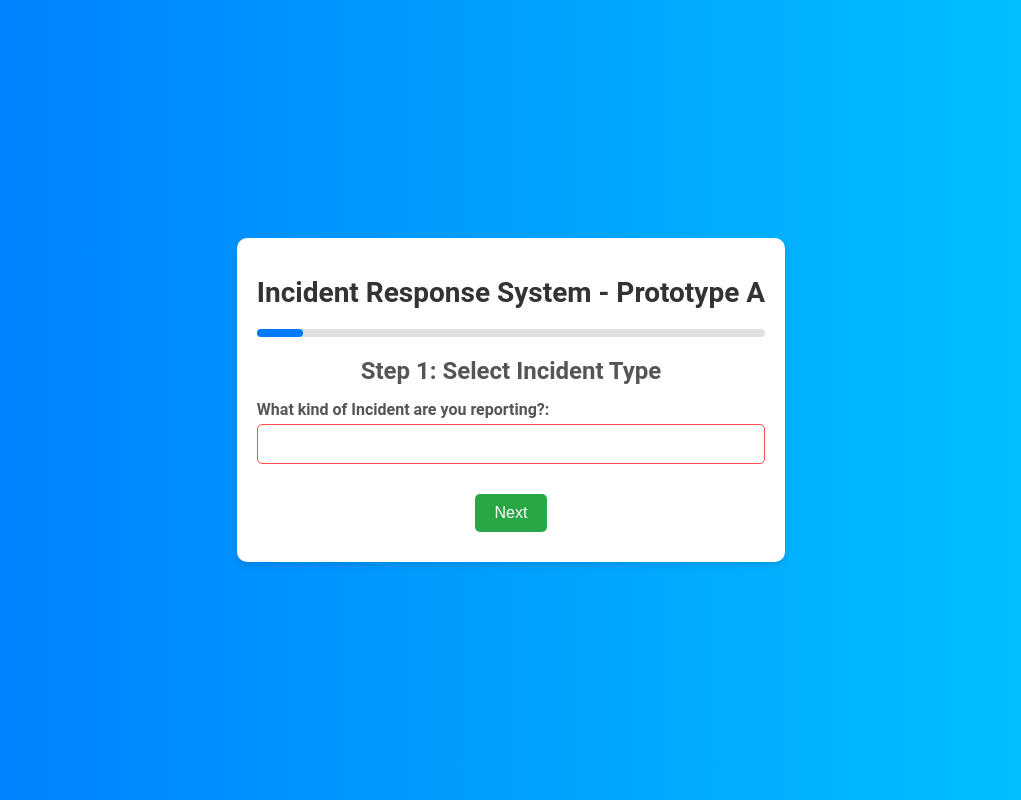
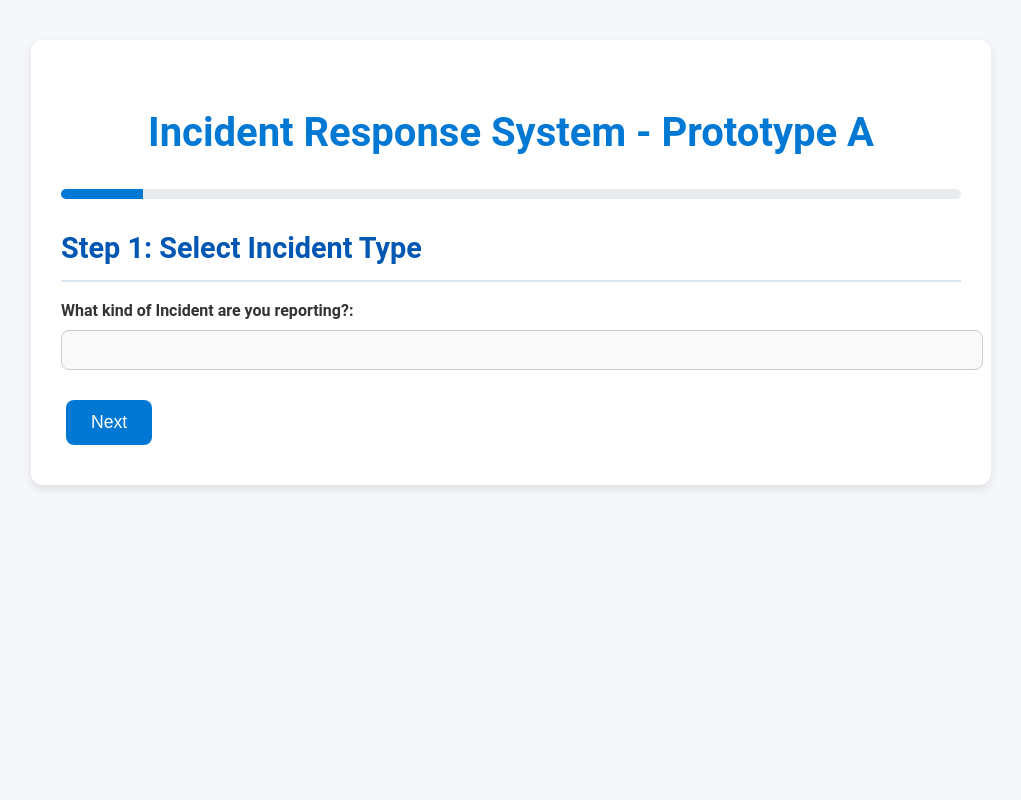
Before and after one commit to joyelpbiju/incident-response-system, a Flask app: page /prototype-a in a window 1280 px wide. Shown: the whole page, without its empty margins (129-1150 px from the left). Run offline with Flask 3, Linux system fonts and the light colour scheme.

Commit message:
Update prototype_a.css

```diff
--- a/static/prototype_a.css
+++ b/static/prototype_a.css
@@ -1,141 +1,166 @@
-/* General Body Styles */
+/* General Body Styling */
 body {
-    font-family: 'Roboto', sans-serif;
-    background: linear-gradient(to right, #007bff, #00c6ff);
+    font-family: 'Roboto', Arial, sans-serif;
     margin: 0;
-    display: flex;
-    justify-content: center;
-    align-items: center;
-    height: 100vh;
+    padding: 0;
+    background-color: #f5f7fa;
+    color: #333;
+    line-height: 1.8;
 }
 
-/* Container for Prototype A */
+/* Container */
 .container {
-    max-width: 700px;
-    margin: 20px auto;
-    padding: 20px;
-    background: white;
-    box-shadow: 0 4px 6px rgba(0, 0, 0, 0.1);
-    border-radius: 10px;
-    text-align: center;
+    max-width: 900px;
+    margin: 40px auto;
+    background: #fff;
+    padding: 30px;
+    border-radius: 12px;
+    box-shadow: 0 4px 10px rgba(0, 0, 0, 0.1);
 }
 
-/* Headings */
+/* Header */
 h1 {
-    font-size: 28px;
-    color: #333;
+    text-align: center;
+    font-size: 2.5em;
+    color: #0078d4;
     margin-bottom: 20px;
-}
-
-h2 {
-    font-size: 24px;
-    color: #555;
-    margin-bottom: 15px;
-}
-
-/* Labels and Inputs */
-label {
-    display: block;
-    font-weight: bold;
-    margin-top: 10px;
-    text-align: left;
-    color: #555;
-}
-
-input, select, textarea {
-    width: 100%;
-    padding: 10px;
-    margin-top: 5px;
-    margin-bottom: 20px;
-    border: 1px solid #ddd;
-    border-radius: 5px;
-    font-size: 16px;
-    box-sizing: border-box;
-}
-
-textarea {
-    resize: vertical;
-}
-
-/* Buttons */
-button {
-    background-color: #007BFF;
-    color: white;
-    padding: 10px 20px;
-    border: none;
-    border-radius: 5px;
-    cursor: pointer;
-    font-size: 16px;
-    margin: 5px;
-    transition: background-color 0.3s ease, transform 0.2s ease;
-}
-
-button:hover {
-    background-color: #0056b3;
-    transform: scale(1.05);
-}
-
-button:disabled {
-    background-color: #ccc;
-    cursor: not-allowed;
 }
 
 /* Progress Bar */
 .progress-bar {
-    width: 100%;
-    background-color: #e0e0e0;
-    border-radius: 4px;
-    height: 8px;
     position: relative;
+    height: 10px;
+    background-color: #e9ecef;
+    border-radius: 5px;
     margin-bottom: 20px;
+    overflow: hidden;
 }
 
 .progress-bar-fill {
     height: 100%;
     width: 0;
-    background-color: #007BFF;
-    border-radius: 4px;
-    transition: width 0.4s ease;
+    background-color: #0078d4;
+    transition: width 0.3s ease;
 }
 
-/* Step Visibility */
+/* Step Sections */
 .step {
     display: none;
 }
 
-.step:first-child {
+.step.active {
     display: block;
 }
 
-/* Navigation Buttons */
-.next-button, .prev-button {
-    background-color: #28a745;
-    color: white;
+.step h2 {
+    font-size: 1.8em;
+    margin-bottom: 15px;
+    color: #0056b3;
+    border-bottom: 2px solid #dce7f5;
+    padding-bottom: 5px;
+}
+
+.step p {
+    font-size: 1.2em;
+    margin-bottom: 15px;
+    color: #444;
+}
+
+/* Form Fields */
+form label {
+    display: block;
+    margin-bottom: 5px;
+    font-weight: bold;
+    color: #333;
+}
+
+form input,
+form select,
+form textarea {
+    width: 100%;
+    padding: 10px;
+    margin-bottom: 20px;
+    border: 1px solid #ccc;
+    border-radius: 8px;
+    font-size: 1em;
+    background-color: #f9f9f9;
+    transition: border-color 0.3s ease;
+}
+
+form input:focus,
+form select:focus,
+form textarea:focus {
+    border-color: #0078d4;
+    outline: none;
+    background-color: #fff;
+}
+
+/* Buttons */
+button {
+    display: inline-block;
+    background-color: #0078d4;
+    color: #fff;
+    border: none;
+    padding: 12px 25px;
+    border-radius: 8px;
+    font-size: 1.1em;
+    cursor: pointer;
+    margin: 10px 5px;
+    transition: background-color 0.3s ease;
+}
+
+button:hover {
+    background-color: #0056a1;
+}
+
+.prev-button {
+    background-color: #ccc;
+    color: #333;
+}
+
+.prev-button:hover {
+    background-color: #999;
+    color: #fff;
+}
+
+/* Popup Message */
+.popup {
+    position: fixed;
+    top: 10%;
+    left: 50%;
+    transform: translateX(-50%);
+    background-color: #ff4d4d;
+    color: #fff;
     padding: 10px 20px;
     border-radius: 5px;
-    border: none;
-    cursor: pointer;
-    font-size: 16px;
-    margin: 10px;
-    transition: background-color 0.3s ease, transform 0.2s ease;
+    z-index: 1000;
+    box-shadow: 0 4px 6px rgba(0, 0, 0, 0.1);
+    animation: fade-in 0.3s ease;
 }
 
-.next-button:hover, .prev-button:hover {
-    background-color: #218838;
-    transform: scale(1.05);
+@keyframes fade-in {
+    from {
+        opacity: 0;
+        transform: translate(-50%, -20%);
+    }
+    to {
+        opacity: 1;
+        transform: translate(-50%, 0);
+    }
 }
 
-/* Disabled Button */
-.next-button:disabled, .prev-button:disabled {
-    background-color: #ccc;
-    cursor: not-allowed;
+/* Responsive Design */
+@media (max-width: 600px) {
+    .container {
+        padding: 20px;
+    }
+
+    h1 {
+        font-size: 2em;
+    }
+
+    button {
+        width: 100%;
+        margin: 10px 0;
+    }
 }
-
-/* Form Input Validation (Optional) */
-input:required:invalid, select:required:invalid, textarea:required:invalid {
-    border-color: #ff4d4d;
-}
-
-input:required:valid, select:required:valid, textarea:required:valid {
-    border-color: #28a745;
-}
```
